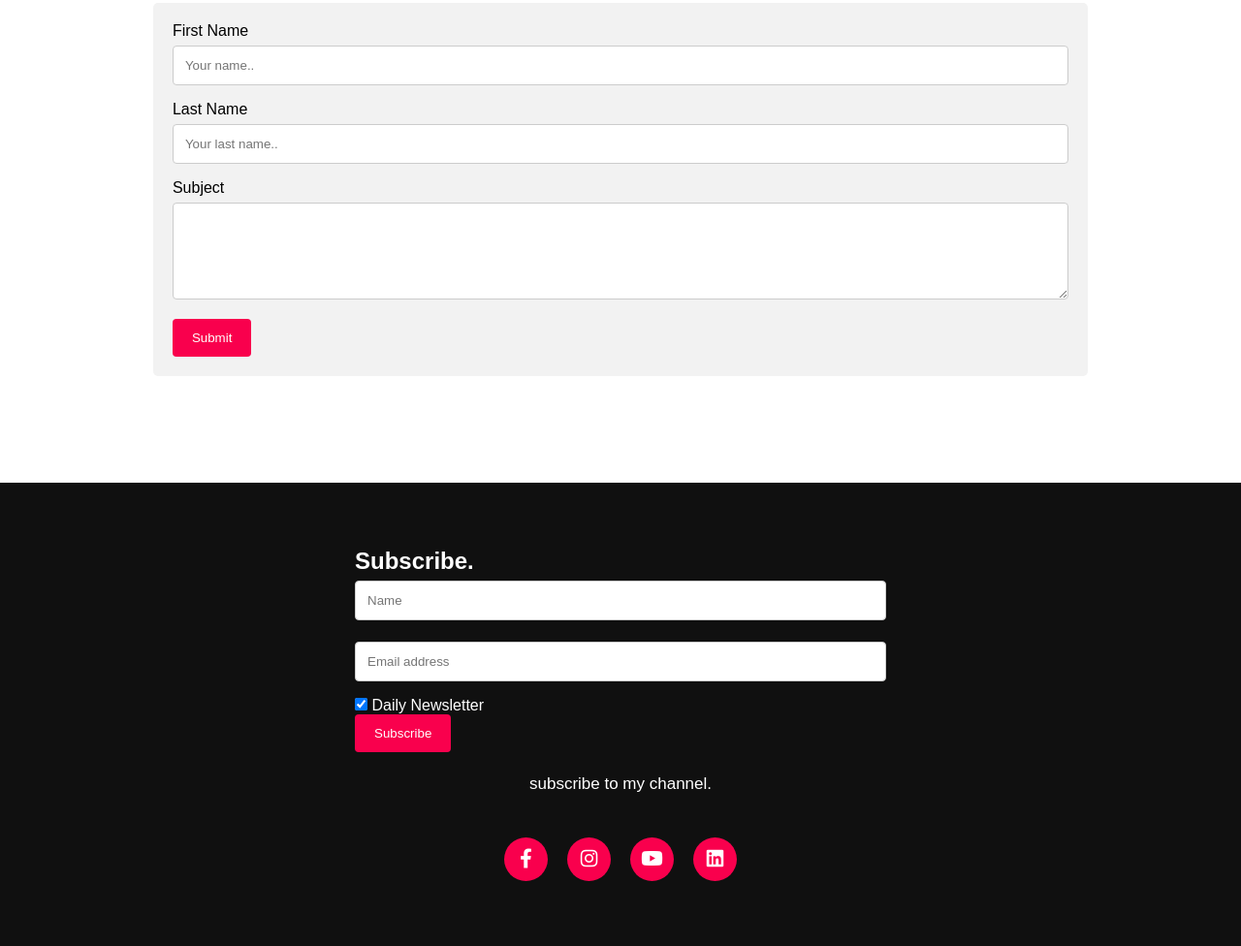
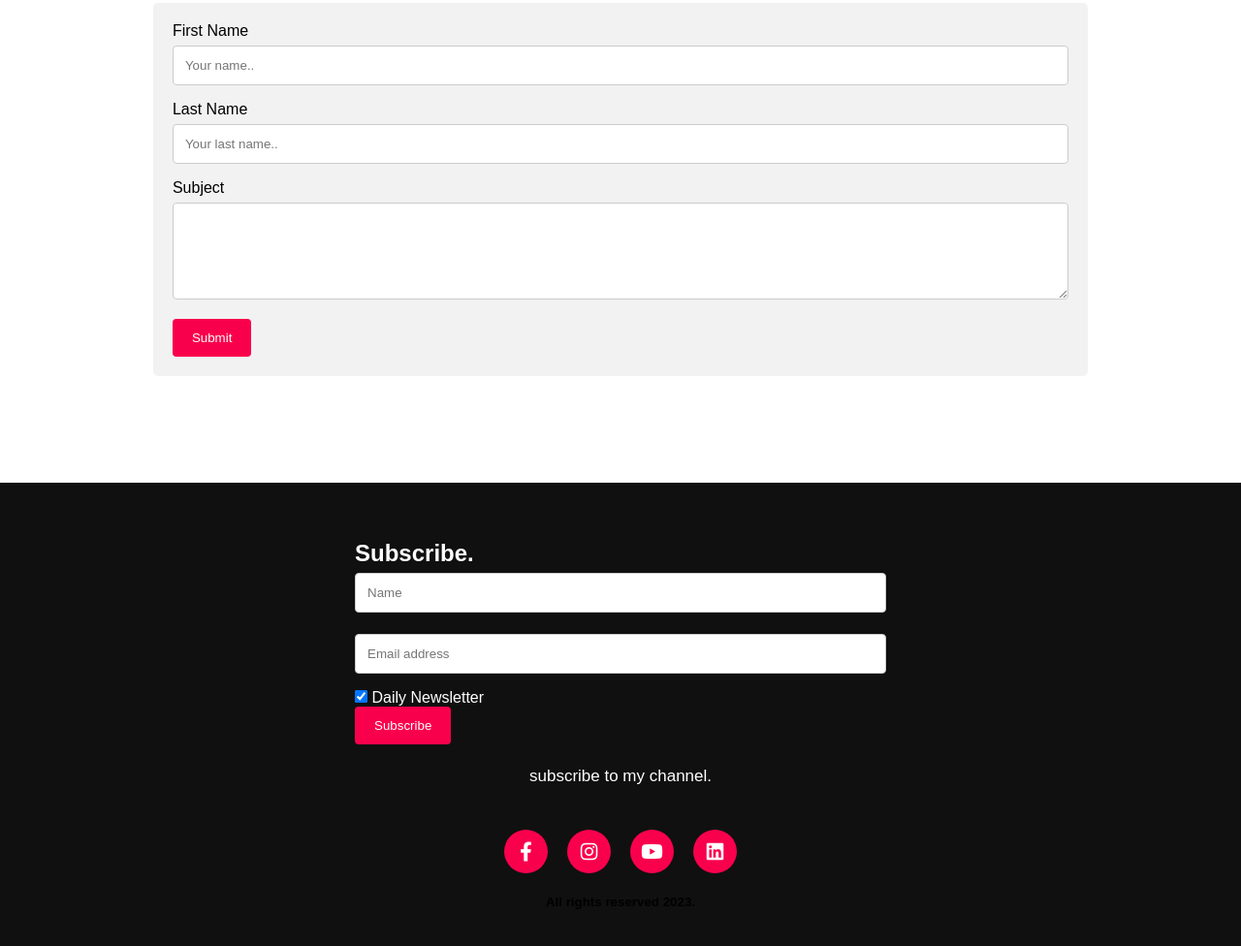
Before and after one commit to ahnaf-hasan/new-site, a plain HTML site: page index.html in a window 1280 px wide. Shown: the part 2237-3213 px from the top of the page at 97% size. Drawn offline with Linux system fonts and the light colour scheme.

Commit message:
added fifth commit

```diff
--- a/index.html
+++ b/index.html
@@ -150,7 +150,7 @@
 			<a href="#"><i class="fab fa-linkedin"></i></a>
 
 		</div>
-
+<small><b>All rights reserved 2023.</b></small>
 	</footer>
 </body>
 
```
